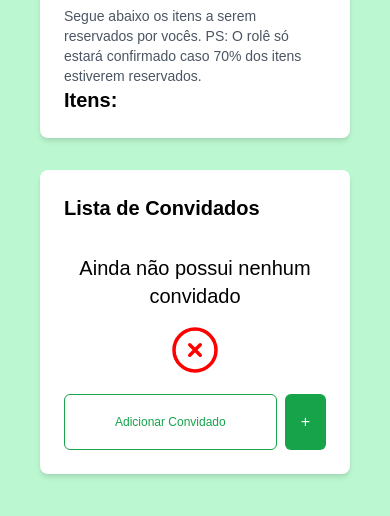
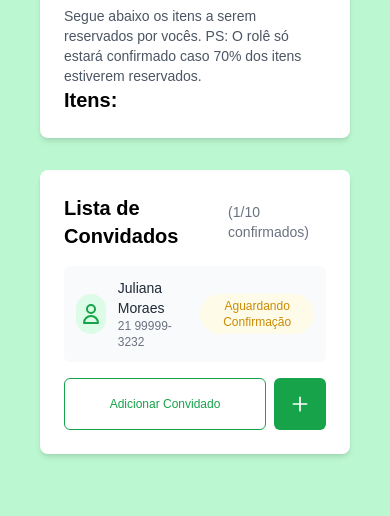
Before and after one commit to RenanppCosta/Role.io, a Django app: template usuarios/templates/event.html in a window 390 px wide. Shown: the part 243-759 px from the top of the page. Run offline with Django 5.2, Linux system fonts and the light colour scheme; the template is opened without the code that fills it, so the values that code supplies are empty; some libraries are stand-ins or nearby versions; some web fonts are replaced.

Commit message:
feat: styling guest list with guests

```diff
--- a/usuarios/templates/event.html
+++ b/usuarios/templates/event.html
@@ -26,25 +26,44 @@
             </div>
         </div>
 
-        <div class="bg-white p-6 rounded-lg shadow-md lg:w-1/2 min-w-[40%] flex flex-col justify-between space-y-4">
-            <h2 class="text-xl font-semibold mb-4">Lista de Convidados</h2>
-            <div class="flex items-center flex-col space-y-3">
-                <p class="text-xl md:text-2xl text-center">Ainda não possui nenhum convidado</p>
-                <svg xmlns="http://www.w3.org/2000/svg" fill="none" viewBox="0 0 24 24" stroke-width="1.5" stroke="red" class="size-14">
-                    <path stroke-linecap="round" stroke-linejoin="round" d="m9.75 9.75 4.5 4.5m0-4.5-4.5 4.5M21 12a9 9 0 1 1-18 0 9 9 0 0 1 18 0Z" />
-                  </svg>
+        <div class="bg-white p-6 rounded-lg shadow-md lg:w-1/2 min-w-[50%] flex flex-col justify-between space-y-4">
+            <div class="flex justify-between items-center">
+                <h2 class="text-xl font-semibold">Lista de Convidados</h2>
+                <span class="text-sm text-gray-500">(1/10 confirmados)</span>
+            </div>
+
+            <div class="space-y-3">
+                <div class="flex items-center justify-between bg-gray-50 p-3 rounded-md hover:bg-gray-100 transition">
+                    <div class="flex items-center space-x-3 w-full">
+                        <div class="w-10 h-10 bg-green-100 rounded-full flex items-center justify-center">
+                            <svg xmlns="http://www.w3.org/2000/svg" class="h-6 w-6 text-green-600" fill="none" viewBox="0 0 24 24" stroke="currentColor">
+                                <path stroke-linecap="round" stroke-linejoin="round" stroke-width="2" d="M16 7a4 4 0 11-8 0 4 4 0 018 0zM12 14a7 7 0 00-7 7h14a7 7 0 00-7-7z" />
+                            </svg>
+                        </div>
+                        <div class="flex-grow">
+                            <p class="text-sm sm:text-base font-medium text-gray-800">Juliana Moraes</p>
+                            <p class="text-xs sm:text-sm text-gray-500">21 99999-3232</p>
+                        </div>
+                        <div class="flex item-center justify-center">
+                            <span class="text-xs text-center sm:text-sm text-yellow-600 bg-yellow-50 px-2 py-1 rounded-full">
+                                Aguardando Confirmação
+                            </span>
+                        </div>
+                    </div>
+                </div>
             </div>
 
             <div class="w-full flex gap-2">
-                <div type="submit" class="w-full text-center text-xs sm:text-base md:text-xs lg:text-base items-center justify-center flex bg-transparent text-green-600 border border-green-600 py-3 px-4 rounded-md font-medium">
+                <div class="w-full text-center text-xs sm:text-base md:text-xs lg:text-base items-center justify-center flex bg-transparent text-green-600 border border-green-600 py-3 px-4 rounded-md font-medium">
                     Adicionar Convidado
                 </div>
-                <button class="bg-green-600 text-white p-4 rounded-md hover:bg-green-800 transition">
-                    +
+                <button class="bg-green-600 text-white p-4 rounded-md hover:bg-green-700 transition">
+                    <svg xmlns="http://www.w3.org/2000/svg" class="h-5 w-5" fill="none" viewBox="0 0 24 24" stroke="currentColor">
+                        <path stroke-linecap="round" stroke-linejoin="round" stroke-width="2" d="M12 4v16m8-8H4" />
+                    </svg>
                 </button>
             </div>
         </div>
-
 
 
     </div>
```
